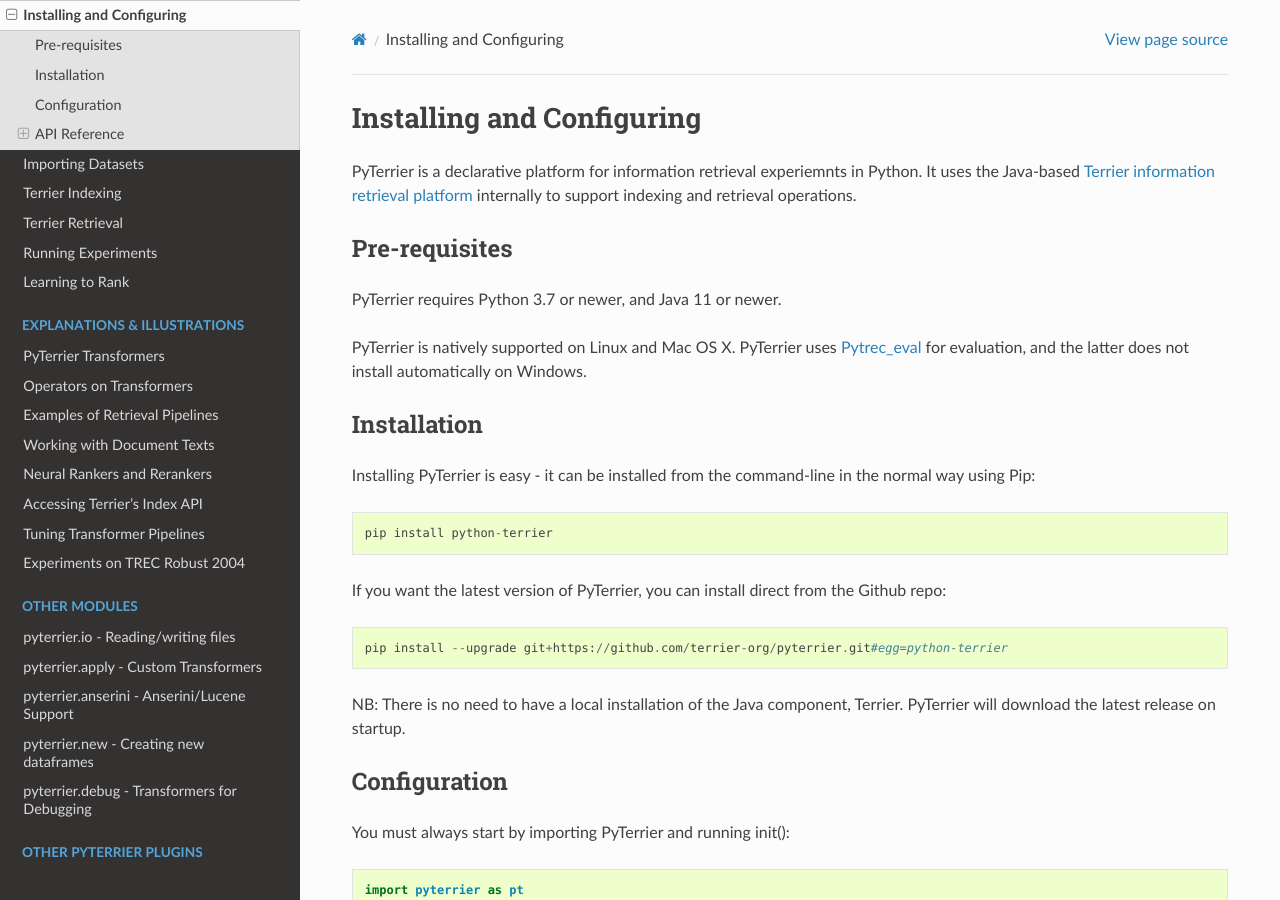
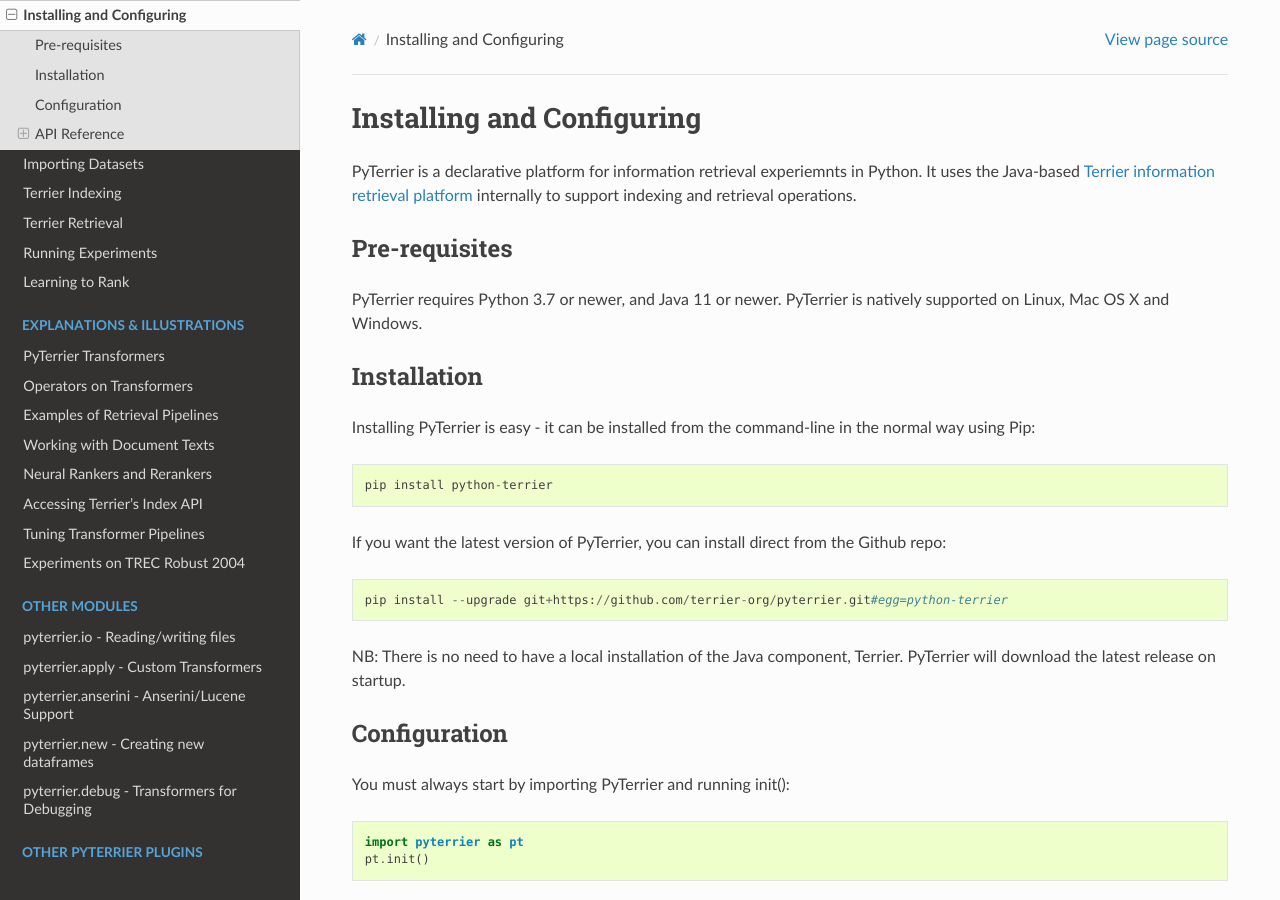
Before and after one commit to terrier-org/pyterrier, a Sphinx documentation site: the page built from docs/installation.rst, in a window 1280 px wide and 900 px high. Built offline with Sphinx 7.4.7 and the Read the Docs theme 2.0.0, drawn with Linux system fonts in a browser that asks for light colours; pages that are not in the unit, such as notebooks, are missing from menus; the version number is read from the project's files by our own code.

Commit message:
clarify OS requirements

```diff
--- a/docs/installation.rst
+++ b/docs/installation.rst
@@ -6,10 +6,7 @@
 Pre-requisites
 ==============
 
-PyTerrier requires Python 3.7 or newer, and Java 11 or newer.
-
-PyTerrier is natively supported on Linux and Mac OS X. PyTerrier uses `Pytrec_eval <https://github.com/cvangysel/pytrec_eval>`_ for evaluation,
-and the latter does not install automatically on Windows.
+PyTerrier requires Python 3.7 or newer, and Java 11 or newer. PyTerrier is natively supported on Linux, Mac OS X and Windows.
 
 Installation
 ============
```
